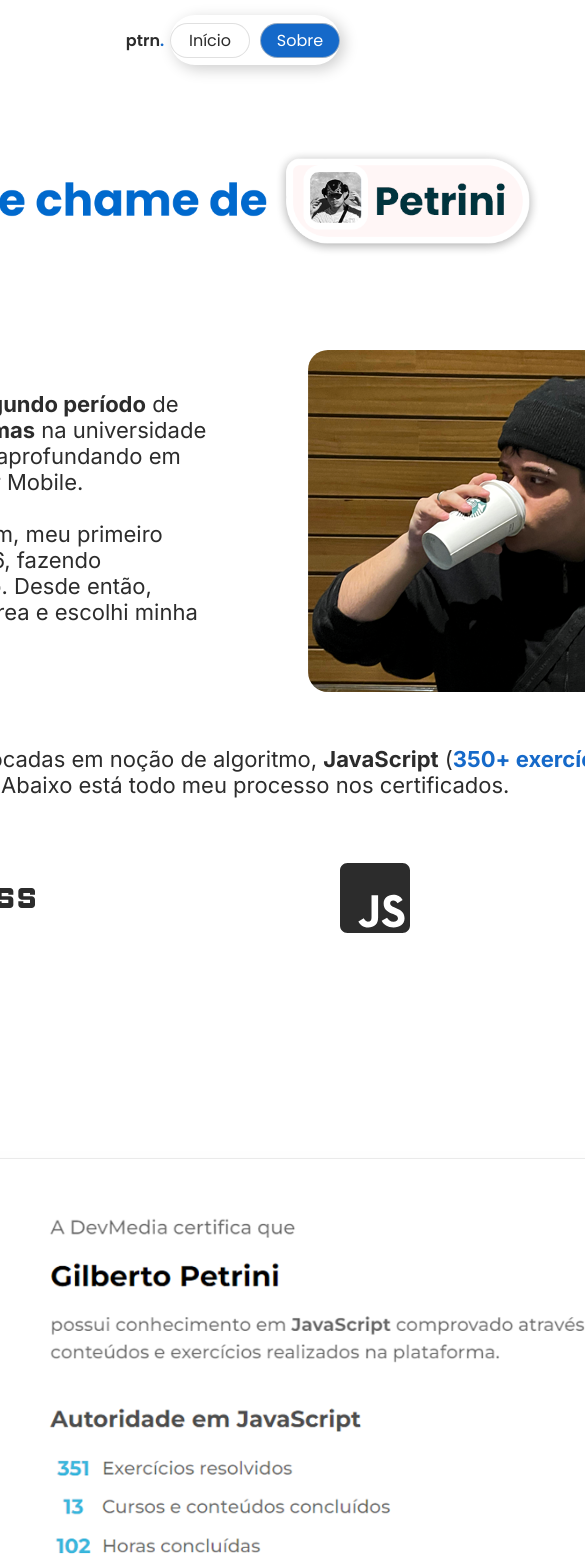
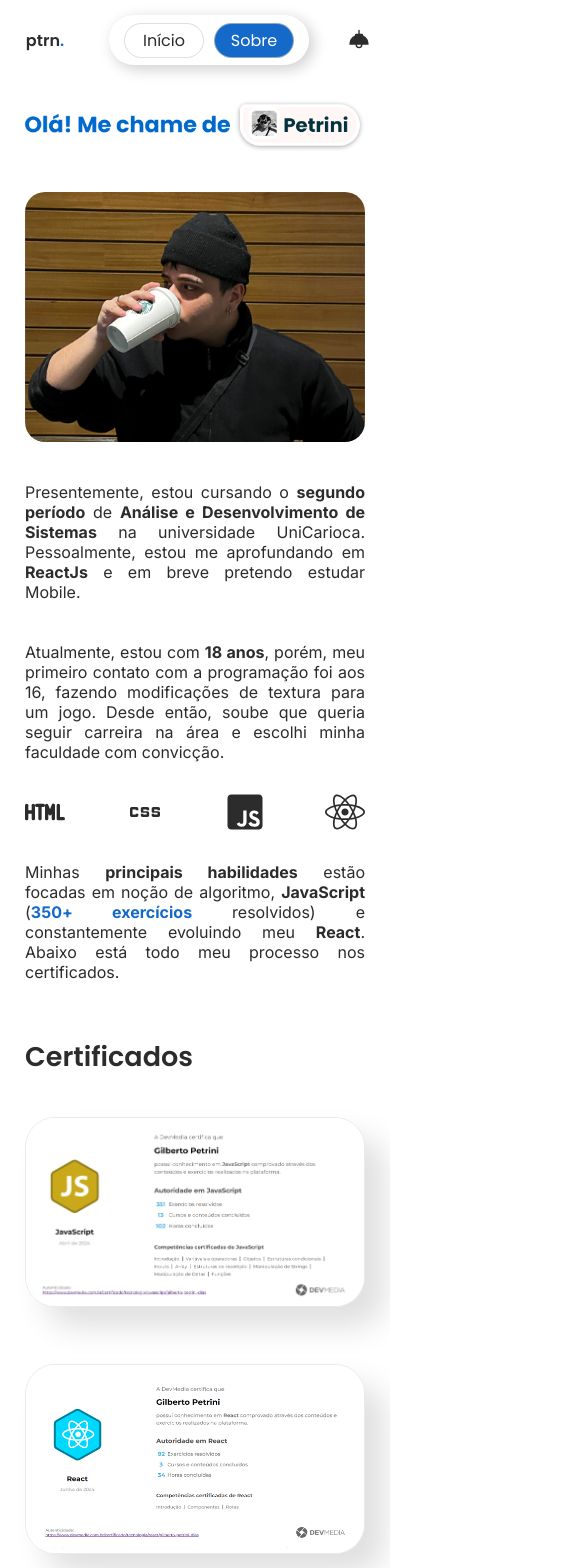
Before and after one commit to petrinidias/portfolio, a Next.js app: page /sobreMim in a window 390 px wide. Shown: the top 1568 px of the page, 585 px wide, since content can reach past the window. Built offline with nearby package versions, Linux system fonts and the light colour scheme.

Commit message:
Responsividade Sobre Mim

```diff
--- a/app/componentes/Greetings2/Greetings2.module.css
+++ b/app/componentes/Greetings2/Greetings2.module.css
@@ -33,7 +33,7 @@
     height: 65px;
 }
 .sobreMimContainer{
-    justify-content: center;
+    justify-content: space-between;
     align-items: center;
     display: flex;
     flex-direction: row;
@@ -47,15 +47,18 @@
     font-weight: 400;
     color: var(--secundary-color);
     width: 50%;
+    text-align: justify;
 }
 .sbimage{
-    width: 475px;
+    width:  475px;
     height: 342px;
     border-radius: 20px;
 }
 .iconesTec{
     display: flex;
     flex-direction: column;
+    justify-content: center;
+    align-items: center;
     margin: 40px 0 40px 0;
 }
 .habilidades{
@@ -73,22 +76,11 @@
     margin-top: 60px;
     gap: 290px;
 }
-.html{
+.icone{
     font-size: 80px;
     color: var(--secundary-color);
 }
-.css{
-    font-size: 80px;
-    color: var(--secundary-color);
-}
-.js{
-    font-size: 80px;
-    color: var(--secundary-color);
-}
-.react{
-    font-size: 80px;
-    color: var(--secundary-color);
-}
+
 .certificados{
     display: flex;
     flex-direction: column;
@@ -96,7 +88,7 @@
 }
 .certificados p{
     width: 1200px;
-    height: 70px;
+    height: fit-content;
     margin: 30px 0 80px 0;
     font-size: 60px;
     font-weight: 600;
@@ -115,3 +107,119 @@
     box-shadow:  26px 26px 40px #00000017;
     margin-bottom: 50px;
 }
+
+@media (max-width: 1250px){
+
+    .sobreMimContainer{
+        width: 1000px;
+        height: 370px;
+        gap: 40px;
+    }
+    .habilidades{
+        width: 1000px;
+    }
+    .icones{
+        gap: 220px;
+    }
+    .certificadoImg{
+        width: 1000px;
+        height: 562px;
+        border-radius: 40px;
+    }
+    .certificados p{
+        width: 1000px;
+        margin: 30px 0 80px 0;
+        font-size: 50px;
+    }
+}
+@media (max-width: 1030px){
+    .sobreMimContainer{
+        width: 850px;
+        flex-direction: column-reverse;
+        height: fit-content;
+    }
+    .sobreMimContainer h6{
+        width: 100%;
+        height: fit-content;
+    }
+    .iconesTec{
+        flex-direction: column-reverse;
+
+    }
+    .habilidades{
+        width: 850px;
+        text-align: justify;
+    }
+    .icones{
+        gap: 205px;
+        margin: 0 0 30px;
+    }
+    .icone{
+        font-size: 60px;
+    }
+    .iconesTec{
+        margin: 30px 0 15px 0;
+    }
+    .certificados p{
+        width: 850px;
+        margin: 40px 0 40px 0;
+        font-size: 40px;
+    }
+    .certificadoImg{
+        width: 600px;
+        height: 337px;
+        border-radius: 30px;
+        box-shadow:  20px 20px 30px #00000020;
+    }
+}
+@media (max-width: 860px){
+    .saudacoesimg{
+        width: 340px;
+        height: 52px;
+        margin: 100px 0 40px 0;
+    }
+    .sbimage{
+        width: 340px;
+        height: 250px;
+        border-radius: 20px;
+    }
+    .sobreMimContainer{
+        width: 340px;
+        flex-direction: column-reverse;
+        height: fit-content;
+    }
+    .sobreMimContainer h6{
+        width: 100%;
+        height: fit-content;
+        font-size: 16px;
+    }
+    .iconesTec{
+        flex-direction: column-reverse;
+    }
+    .habilidades{
+        width: 340px;
+        text-align: justify;
+        font-size: 16px;
+    }
+    .icones{
+        gap: 60px;
+        margin: 0 0 30px;
+    }
+    .icone{
+        font-size: 40px;
+    }
+    .iconesTec{
+        margin: 30px 0 15px 0;
+    }
+    .certificados p{
+        width: 340px;
+        margin: 40px 0 40px 0;
+        font-size: 27px;
+    }
+    .certificadoImg{
+        width: 340px;
+        height: 190px;
+        border-radius: 30px;
+        box-shadow:  20px 20px 30px #00000020;
+    }
+}
--- a/app/componentes/Greetings2/index.jsx
+++ b/app/componentes/Greetings2/index.jsx
@@ -12,7 +12,7 @@ export default function Greetings2(){
                     <img src="/saudacoes.png" className={styles.saudacoesimg}></img>
                     <div className={styles.sobreMimContainer}>
                         <h6>
-                        Presentemente, estou cursando o <strong>segundo período</strong> de <strong>Análise e Desenvolvimento de Sistemas</strong> na universidade UniCarioca. Pessoalmente, estou me aprofundando em <strong>ReactJs</strong> e em breve pretendo estudar Mobile.<br/><br/>
+                        Presentemente, estou cursando o <strong>segundo período</strong> de <strong>Análise e Desenvolvimento de Sistemas</strong> na universidade UniCarioca. Pessoalmente, estou me aprofundando em <strong>ReactJs</strong> e em breve pretendo estudar Mobile.<br/><br/><br/>
                         Atualmente, estou com <strong>18 anos</strong>, porém, meu primeiro contato com a programação foi aos 16, fazendo modificações de textura para um jogo. Desde então, soube que queria seguir carreira na área e escolhi minha faculdade com convicção.
                         </h6>
                         <img src="/ptrn.png" className={styles.sbimage}></img>
@@ -23,10 +23,10 @@ export default function Greetings2(){
                             </p>
                         </div>
                         <div className={styles.icones}>
-                            <TbHtml className={styles.html}/>
-                            <MdCss className={styles.css}/>
-                            <FaJsSquare className={styles.js}/>
-                            <FaReact className={styles.react}/>
+                            <TbHtml className={styles.icone}/>
+                            <MdCss className={styles.icone}/>
+                            <FaJsSquare className={styles.icone}/>
+                            <FaReact className={styles.icone}/>
                         </div>
                     </div>
                 </div>
--- a/app/componentes/Header2/Header.module.css
+++ b/app/componentes/Header2/Header.module.css
@@ -97,3 +97,9 @@
     color: var(--secundary-color);
     cursor: pointer;
 }
+
+@media (max-width: 575px){
+    .menu{
+        padding: 0 20px;
+    }
+}
```
